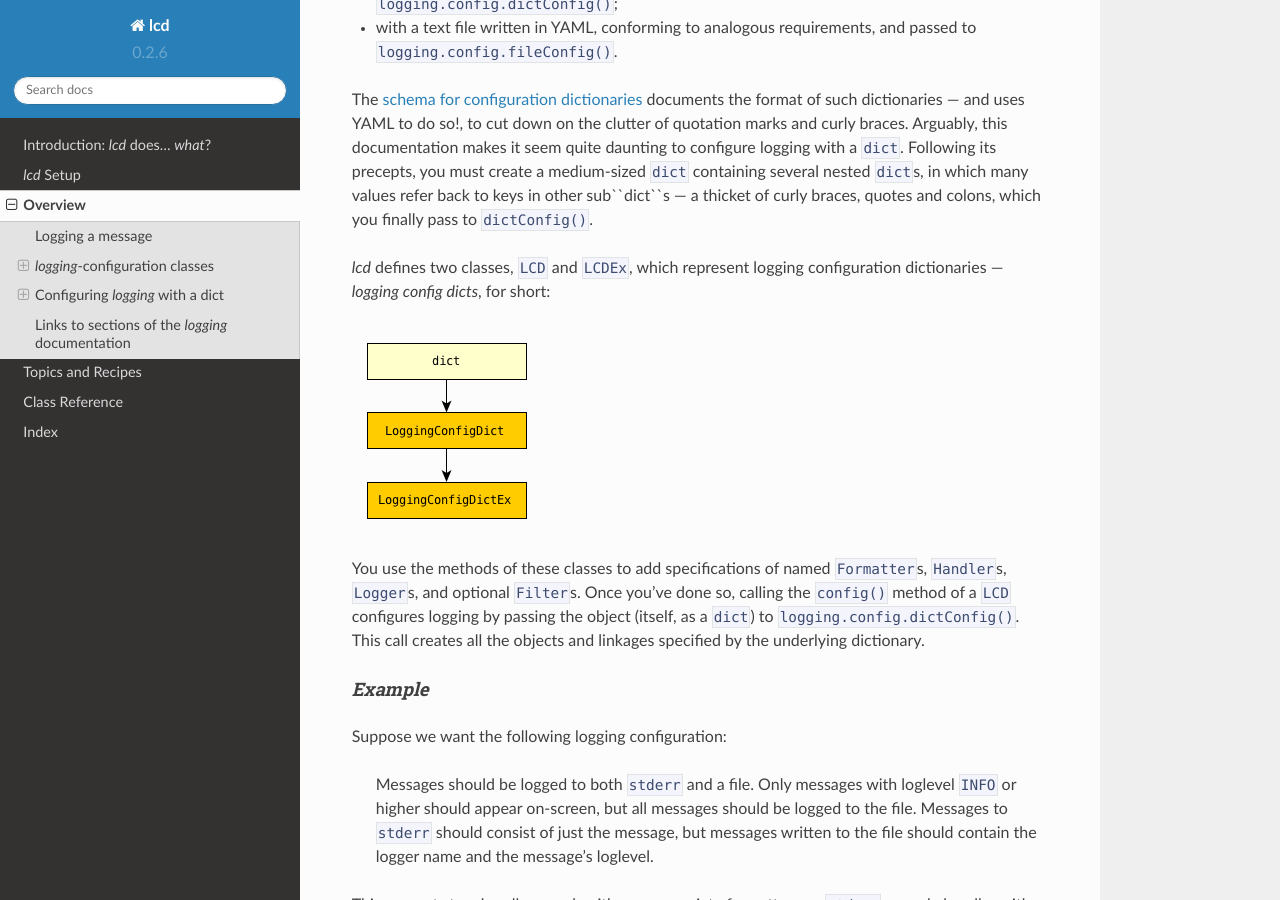
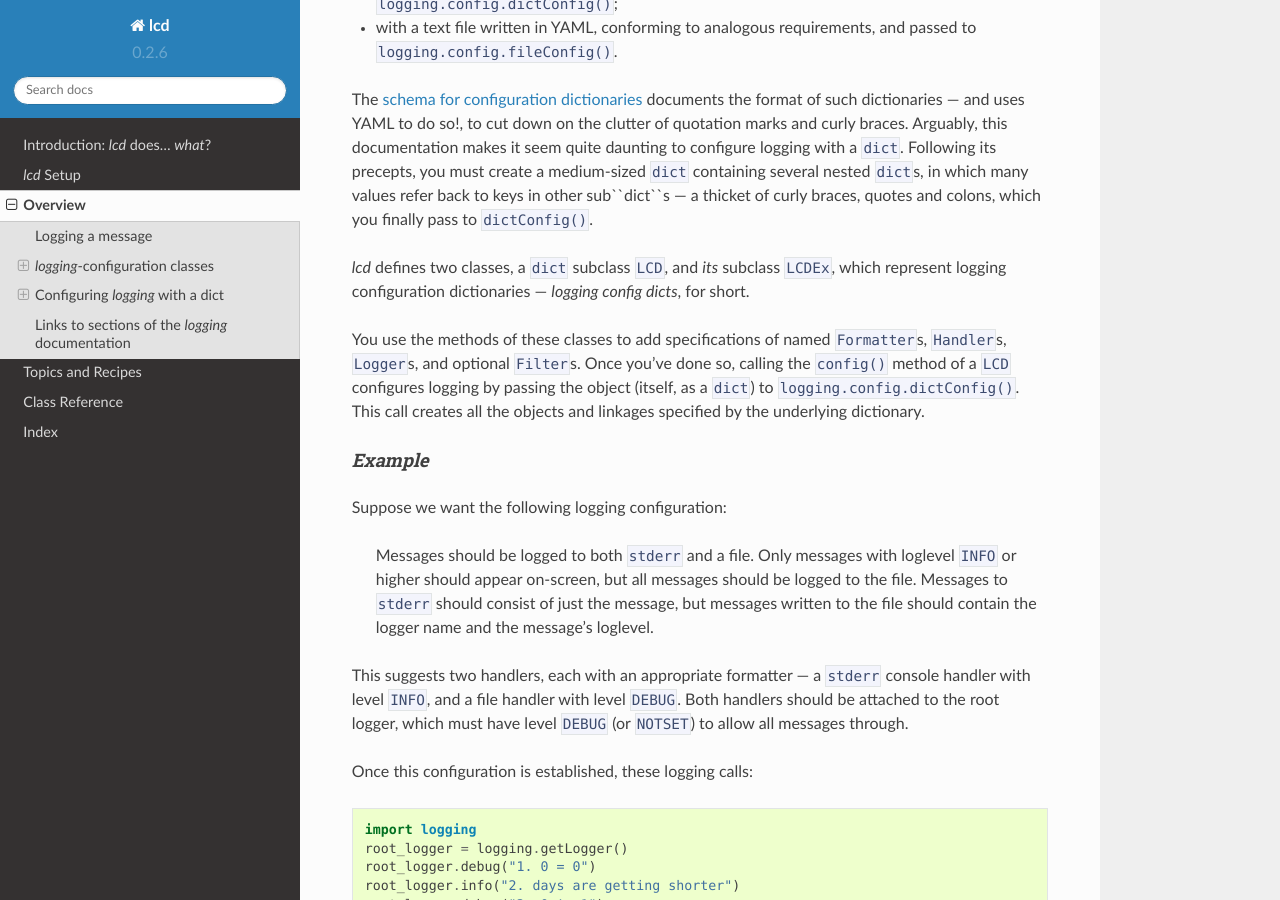
Before and after one commit to Twangist/prelogging, a Sphinx documentation site: the page built from lcd/docs/overview.rst, in a window 1280 px wide and 900 px high, scrolled down 4998 px. Built offline with Sphinx 7.4.7 and the Read the Docs theme 2.0.0, drawn with Linux system fonts in a browser that asks for light colours.

Commit message:
0.2.7b17 -- Made "warn" a r/w @property TODO: bringing back strict(?) as a @property -- BUT that needs tests & docs, too; save for next version?
TODO: Make sure docs are updated to reflect renamiings (and code, too! -- ALIGNMENT)
 "LoggingConfigDict" --> "LCD" (& "Ex" too)).
 ("ConfiguratorABC" --> "LCDBuilderABC" & attendant change(s) to class,

TODO: docs, doc examples/topics, etc. (docs are a mess, presently)

```diff
--- a/lcd/docs/LCD.rst
+++ b/lcd/docs/LCD.rst
@@ -17,5 +17,6 @@
               add_formatter, add_filter,
               add_handler, add_file_handler, add_null_handler,
               add_logger, set_handler_level, set_logger_level,
-              config, dump, check
+              config, dump, check,
+              warn
     :special-members:
--- a/lcd/docs/overview.rst
+++ b/lcd/docs/overview.rst
@@ -251,16 +251,14 @@
 a thicket of curly braces, quotes and colons, which you finally pass to
 ``dictConfig()``.
 
-`lcd` defines two classes, ``LCD`` and ``LCDEx``,
-which represent logging configuration dictionaries — *logging config dicts*,
-for short:
-
-.. figure:: lcd_dict_classes.png
+`lcd` defines two classes, a ``dict`` subclass ``LCD``, and `its` subclass
+``LCDEx``, which represent logging configuration dictionaries — *logging config
+dicts*, for short.
 
 You use the methods of these classes to add specifications of named
 ``Formatter``\s, ``Handler``\s, ``Logger``\s, and optional ``Filter``\s. Once
-you've done so, calling the ``config()`` method of a ``LCD``
-configures logging by passing the object (itself, as a ``dict``) to
+you've done so, calling the ``config()`` method of a ``LCD`` configures logging
+by passing the object (itself, as a ``dict``) to
 ``logging.config.dictConfig()``. This call creates all the objects and linkages
 specified by the underlying dictionary.
 
--- a/lcd/docs/topics-recipes.rst
+++ b/lcd/docs/topics-recipes.rst
@@ -653,7 +653,6 @@
 
 --------------------------------------------------
 
-
 .. _tr-filters:
 
 Filters
```
Also changed, not shown: 1 other file.
